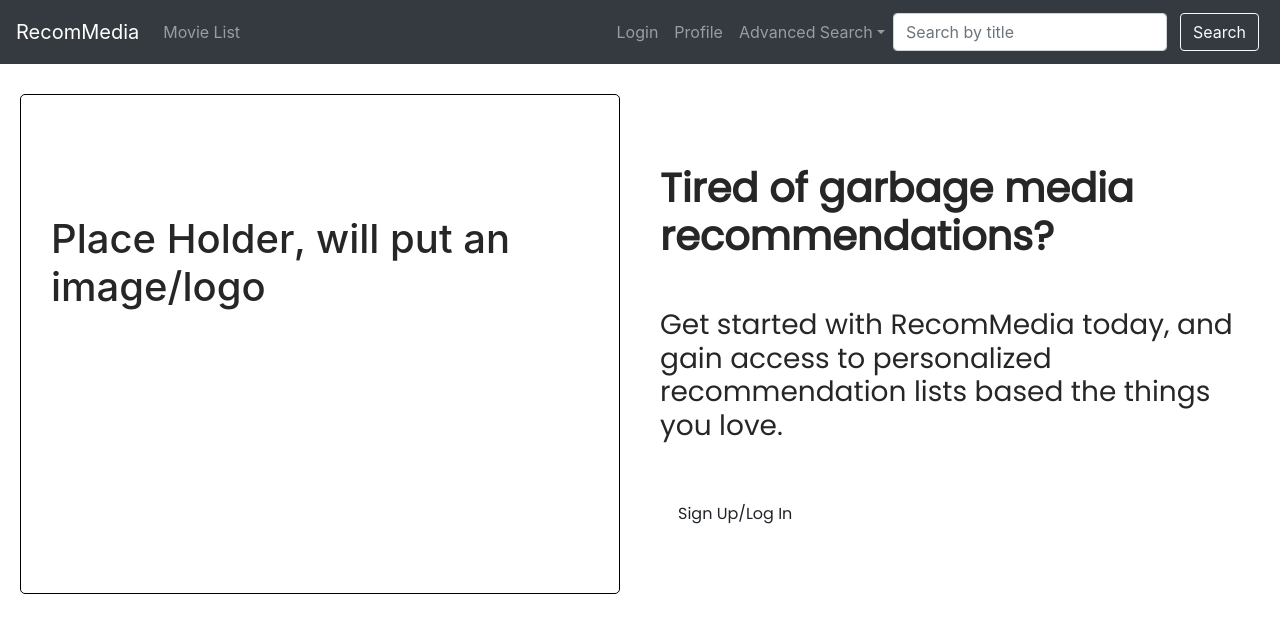
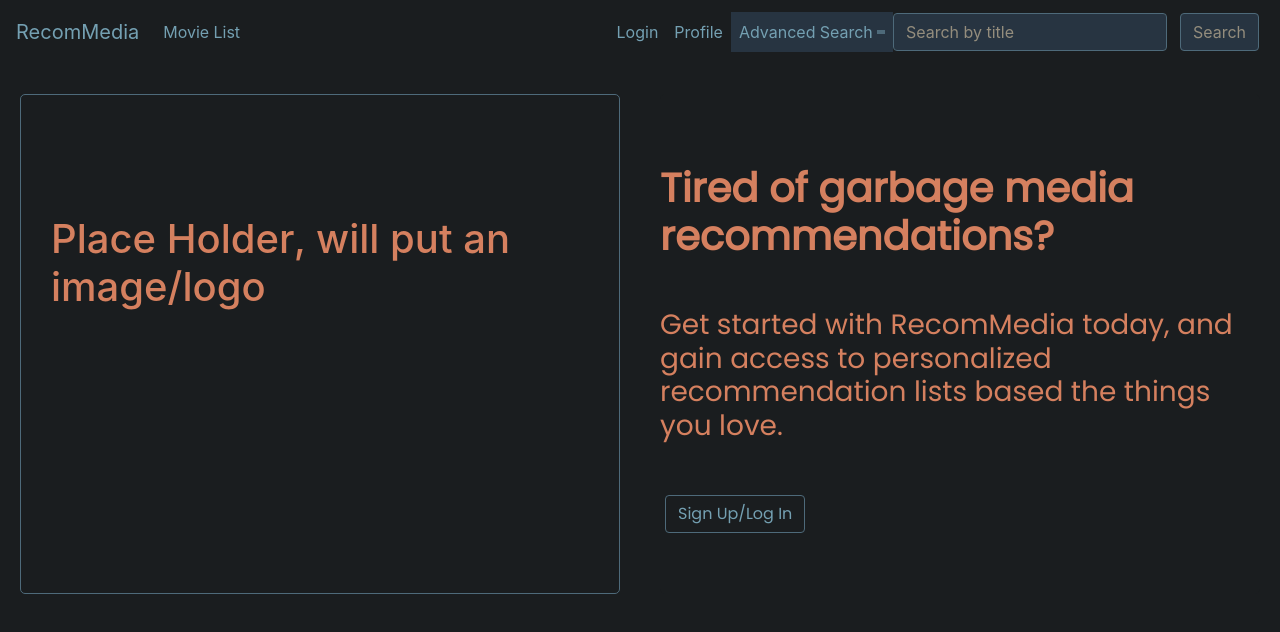
Before and after one commit to 3MusketeersMedia/Recommendation-app-, a React (Create React App) app in the folder frontend/: page / in a window 1280 px wide. Shown: the top 632 px of the page. Built offline with nearby package versions, Linux system fonts and the light colour scheme.

Commit message:
Added global background color

```diff
--- a/frontend/src/App.js
+++ b/frontend/src/App.js
@@ -6,6 +6,7 @@ import ZoomedPage from './pages/zoomedpage';
 import HomePage from './pages/HomePage.js';
 import ProfilePage from './pages/ProfilePage.js';
 import LoginPage from './pages/LoginPage.js';
+
 
 export default class App extends React.Component {
 
--- a/frontend/src/AppContext.js
+++ b/frontend/src/AppContext.js
@@ -78,7 +78,8 @@ const GetState = ({ getStore, getActions, setStore }) => {
 		store: {
 			movie: null,
 			token: null,
-            movieFavorites: [], // Currently waiting for backend to implement favorites
+            movieFavorites: [],
+            movieWatched: [],
 		},
 		actions: {
             /** */
@@ -258,7 +259,7 @@ const GetState = ({ getStore, getActions, setStore }) => {
                 const favorites = getStore().movieFavorites.filter(item => item !== movie)
                 localStorage.setItem('movie-favorites', JSON.stringify(favorites));
                 setStore({movieFavorites: favorites})
-            }
+            },
 
 		}
 	};
--- a/frontend/src/components/AddFavorite.js
+++ b/frontend/src/components/AddFavorite.js
@@ -1,10 +1,12 @@
 import React, { useState, useContext } from 'react';
+import {ToggleButton, ToggleButtonGroup} from 'react-bootstrap/';
 import { useHistory } from 'react-router-dom';
 import {AppContext} from '../AppContext';
 
 const AddFavorite = ({isHover, movie, isFavorited}) => {
     const {store, actions} = useContext(AppContext);
     const [favorited, setFavorited] = useState(isFavorited);
+    const [watched, setWatched] = useState(true);
     let history = useHistory();
 
     let goldStar = (
@@ -20,6 +22,31 @@ const AddFavorite = ({isHover, movie, isFavorited}) => {
         fill="White" className="bi bi-star" viewBox="0 0 16 16">
         <path d="M2.866 14.85c-.078.444.36.791.746.593l4.39-2.256 4.389 2.256c.386.198.824-.149.746-.592l-.83-4.73 3.522-3.356c.33-.314.16-.888-.282-.95l-4.898-.696L8.465.792a.513.513 0 0 0-.927 0L5.354 5.12l-4.898.696c-.441.062-.612.636-.283.95l3.523 3.356-.83 4.73zm4.905-2.767-3.686 1.894.694-3.957a.565.565 0 0 0-.163-.505L1.71 6.745l4.052-.576a.525.525 0 0 0 .393-.288L8 2.223l1.847 3.658a.525.525 0 0 0 .393.288l4.052.575-2.906 2.77a.565.565 0 0 0-.163.506l.694 3.957-3.686-1.894a.503.503 0 0 0-.461 0z"/>
     </svg></div>);
+
+    let emptyEye = (
+        <svg xmlns="http://www.w3.org/2000/svg" width="16" height="16" fill="currentColor" class="bi bi-eye" viewBox="0 0 16 16">
+        <path d="M16 8s-3-5.5-8-5.5S0 8 0 8s3 5.5 8 5.5S16 8 16 8zM1.173 8a13.133 13.133 0 0 1 1.66-2.043C4.12 4.668 5.88 3.5 8 3.5c2.12 0 3.879 1.168 5.168 2.457A13.133 13.133 0 0 1 14.828 8c-.058.087-.122.183-.195.288-.335.48-.83 1.12-1.465 1.755C11.879 11.332 10.119 12.5 8 12.5c-2.12 0-3.879-1.168-5.168-2.457A13.134 13.134 0 0 1 1.172 8z"/>
+        <path d="M8 5.5a2.5 2.5 0 1 0 0 5 2.5 2.5 0 0 0 0-5zM4.5 8a3.5 3.5 0 1 1 7 0 3.5 3.5 0 0 1-7 0z"/>
+        </svg>
+    );
+
+    let filledEye = (
+        <svg xmlns="http://www.w3.org/2000/svg" width="16" height="16" fill="gold" class="bi bi-eye-fill" viewBox="0 0 16 16">
+        <path d="M10.5 8a2.5 2.5 0 1 1-5 0 2.5 2.5 0 0 1 5 0z"/>
+        <path d="M0 8s3-5.5 8-5.5S16 8 16 8s-3 5.5-8 5.5S0 8 0 8zm8 3.5a3.5 3.5 0 1 0 0-7 3.5 3.5 0 0 0 0 7z"/>
+        </svg>
+    );
+
+    let watchButton = (
+    <ToggleButtonGroup type="radio" name="preference" size="sm" className="float-right">
+        <ToggleButton variant="dark" className="btn btn-secondary m-auto">
+            {favorited ? goldStar : whiteStar}
+        </ToggleButton>
+        <ToggleButton variant="dark" className="btn btn-secondary m-auto">
+            {watched ? filledEye : emptyEye}
+        </ToggleButton>
+    </ToggleButtonGroup>
+    );
 
 
     const addFavoriteMovie = async (movie) =>{
@@ -45,10 +72,8 @@ const AddFavorite = ({isHover, movie, isFavorited}) => {
 
     return (
         <div>
-            <span className='mr-2 text-light'>
-                {favorited ? "Remove from Favorites" : "Add to Favorites" }
-            </span>
-                {favorited ? goldStar : whiteStar}
+            {/* <h5 className='mr-2 text-light float-left'>Add to Preferences</h5> */}
+            {watchButton}
         </div>
     )
 }
--- /dev/null
+++ b/frontend/src/components/MediaModal.js
@@ -0,0 +1,32 @@
+import React, { useState } from 'react';
+import 'antd/dist/antd.css'
+import '../pages/profilePage.css'
+import { Modal } from 'antd';
+
+const MediaModal = (props) => {
+  const [visible, setVisible] = useState(false);
+  return (
+    <>
+      <div className="d-inline-block border border-secondary rounded-top MediaModalImage" style={{height: "100%"}} onClick={() => setVisible(true)}>
+        <img src={props.image} alt="Media Card image"
+        class="img-responsive img-thumbnail rounded mx-auto" alt="Responsive image" onClick={() => setVisible(true)}/>
+        <p className="text-justify text-center font-weight-bold p-3 mb-2 bg-light text-dark">{props.title}</p>
+      </div>
+
+      <Modal
+        title={props.title}
+        centered
+        visible={visible}
+        onOk={() => setVisible(false)}
+        onCancel={() => setVisible(false)}
+        width={1500}
+        bodyStyle={{maxHeight:"700px", overflow:"scroll", textAlign:"center",}}
+        style={{display:"inline-block"}}
+      >
+         {props.list}
+      </Modal>
+    </>
+  );
+};
+
+export default MediaModal
--- /dev/null
+++ b/frontend/src/index.css
@@ -0,0 +1,68 @@
+/* Common theme */
+html,
+body,
+:not([style*="background-color:"]) {
+    background-color: rgb(26, 29, 31) !important;
+}
+html,
+body,
+:not([style*="color:"]),
+.sr-reader *:not([class*='sr-pivot']) {
+    color: rgb(148, 141, 125) !important;
+}
+h1:not([style*="color:"]),
+h2:not([style*="color:"]),
+h3:not([style*="color:"]),
+h4:not([style*="color:"]),
+h5:not([style*="color:"]),
+h6:not([style*="color:"]) {
+    color: rgb(213, 128, 95) !important;
+}
+cite:not([style*="color:"]) {
+    color: rgb(116, 178, 133) !important;
+}
+input:not([style*="background-color:"]),
+textarea:not([style*="background-color:"]),
+button:not([style*="background-color:"]),
+[role="button"] {
+    background-color: rgb(39, 52, 65) !important;
+}
+input:not([style*="background-color:"]):hover,
+textarea:not([style*="background-color:"]):hover,
+button:not([style*="background-color:"]):hover,
+[role="button"]:hover {
+    background-color: rgb(36, 58, 79) !important;
+}
+input:not([style*="background-color:"]):active, input:not([style*="background-color:"]):focus,
+textarea:not([style*="background-color:"]):active, textarea:not([style*="background-color:"]):focus,
+button:not([style*="background-color:"]):active, button:not([style*="background-color:"]):focus,
+[role="button"]:active, [role="button"]:focus {
+    background-color: rgb(35, 60, 84) !important;
+}
+a:not([style*="color:"]) {
+    color: rgb(116, 160, 178) !important;
+}
+a:not([style*="color:"]):hover {
+    color: rgb(133, 176, 197) !important;
+}
+a:not([style*="color:"]):active, a:not([style*="color:"]):focus {
+    color: rgb(149, 192, 217) !important;
+}
+:not([style*="border-color:"]),
+::before,
+::after {
+    border-color: rgb(78, 106, 122) !important;
+}
+div:empty,
+.sr-reader *,
+.sr-backdrop {
+    background-color: rgb(26, 29, 31) !important;
+}
+input::placeholder,
+textarea::placeholder {
+    color: rgb(148, 141, 125) !important;
+}
+input:not([style*="background-image:"]),
+textarea:not([style*="background-image:"]) {
+    background-image: none !important;
+}
--- a/frontend/src/index.js
+++ b/frontend/src/index.js
@@ -3,6 +3,7 @@ import ReactDOM from 'react-dom';
 import { BrowserRouter } from "react-router-dom";
 import App from './App';
 import 'bootstrap/dist/css/bootstrap.min.css';
+import './index.css'
 
 ReactDOM.render(
   <React.StrictMode>
--- a/frontend/src/pages/ProfilePage.js
+++ b/frontend/src/pages/ProfilePage.js
@@ -72,12 +72,6 @@ export default class ProfilePage extends React.Component {
                 <ProfilePicChanger/>
             </div>
             {page}
-            <div>
-                {/* <img src="https://www.awakenthegreatnesswithin.com/wp-content/uploads/2018/08/Nature-Quotes-1.jpg"/> */}
-                <div className="overlay">
-                    <img className="blurThis" src="https://www.awakenthegreatnesswithin.com/wp-content/uploads/2018/08/Nature-Quotes-1.jpg"/>
-                </div>
-            </div>
             <Footer/>
         </>
     }
--- /dev/null
+++ b/frontend/src/pages/profilePage.css
@@ -0,0 +1,9 @@
+.costum-w-30{
+    width: 30%
+}
+
+.MediaModalImage >img{
+    min-height: 80%;
+    max-height: 80%;
+    object-fit: cover;
+}
```
